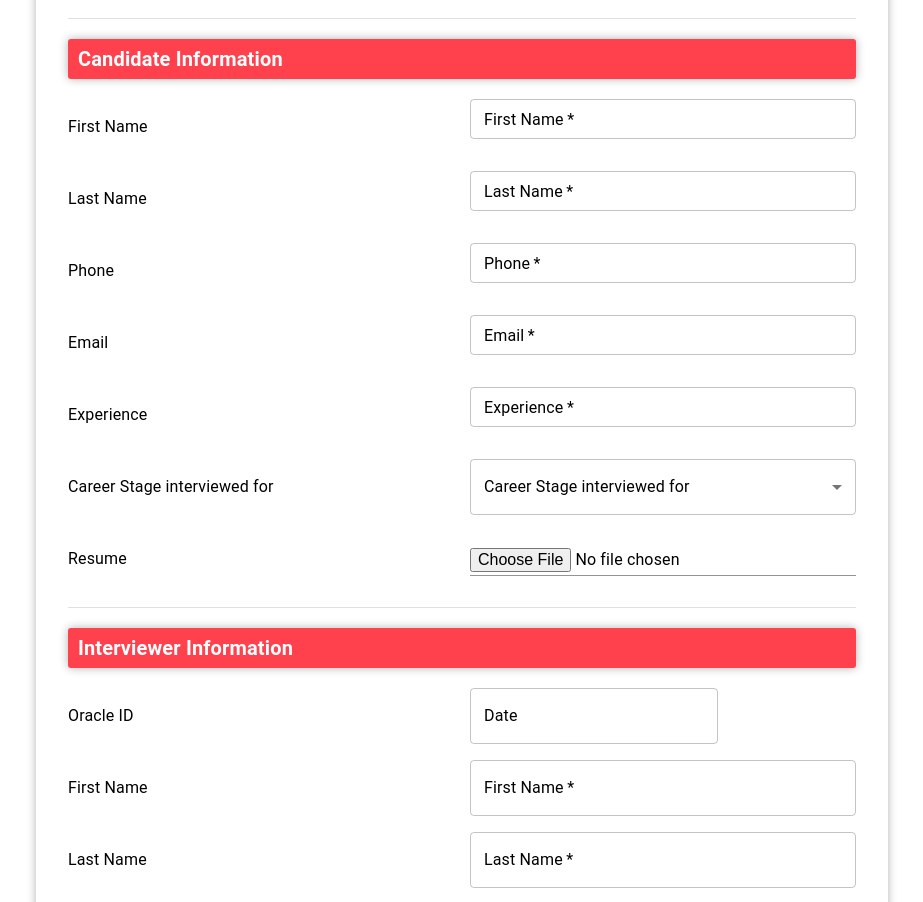
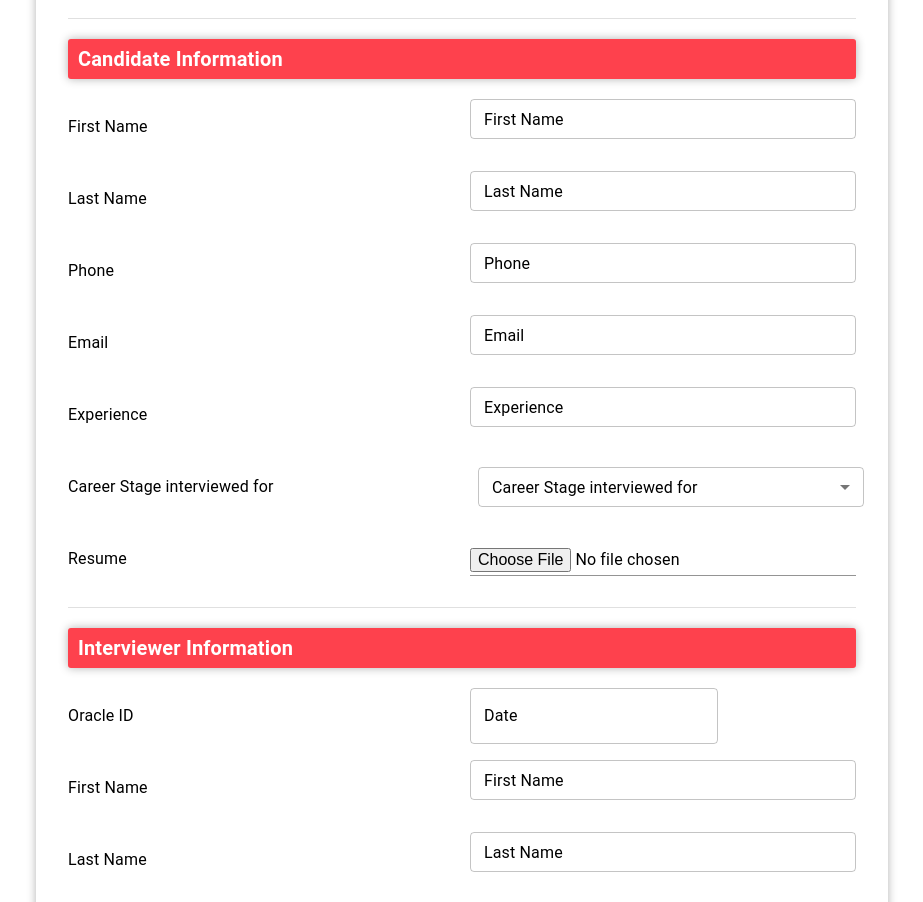
Before and after one commit to themsv/hirebuddy, a React (Create React App) app: page /conduct-interview in a window 1280 px wide. Shown: the part 470-1372 px from the top of the page, without its empty margins (178-1101 px from the left). Built offline with nearby package versions, Linux system fonts and the light colour scheme.

Commit message:
added date validation

```diff
--- a/package.json
+++ b/package.json
@@ -5,6 +5,7 @@
   "dependencies": {
     "@emotion/react": "^11.10.0",
     "@emotion/styled": "^11.10.0",
+    "@hookform/resolvers": "^2.9.7",
     "@mui/icons-material": "^5.8.4",
     "@mui/material": "^5.10.1",
     "@mui/styled-engine-sc": "^5.10.1",
@@ -15,6 +16,8 @@
     "@testing-library/user-event": "^13.5.0",
     "axios": "^0.27.2",
     "date-fns": "^2.29.2",
+    "install": "^0.13.0",
+    "npm": "^8.18.0",
     "react": "^18.2.0",
     "react-dom": "^18.2.0",
     "react-hook-form": "^7.34.2",
@@ -23,7 +26,8 @@
     "react-scripts": "5.0.1",
     "redux-logger": "^3.0.6",
     "styled-components": "^5.3.5",
-    "web-vitals": "^2.1.4"
+    "web-vitals": "^2.1.4",
+    "yup": "^0.32.11"
   },
   "scripts": {
     "start": "react-scripts start",
--- a/src/components/date-picker/index.js
+++ b/src/components/date-picker/index.js
@@ -16,6 +16,7 @@ export default function BasicDatePicker() {
           setValue(newValue);
         }}
         renderInput={(params) => <TextField {...params} />}
+        size="small"
       />
     </LocalizationProvider>
   );
--- a/src/components/dropdown/index.js
+++ b/src/components/dropdown/index.js
@@ -7,14 +7,14 @@ import Select from "@mui/material/Select";
 
 export default function BasicSelect({ items, label }) {
   const [age, setAge] = React.useState("");
-  console.log(items);
+
   const handleChange = (event) => {
     setAge(event.target.value);
   };
 
   return (
-    <Box sx={{ minWidth: 120 }}>
-      <FormControl fullWidth>
+    <Box>
+      <FormControl fullWidth sx={{ m: 1, minWidth: 120 }} size="small">
         <InputLabel id="demo-simple-select-label">{label}</InputLabel>
         <Select
           data-testid="select"
--- a/src/components/form-input/index.js
+++ b/src/components/form-input/index.js
@@ -5,7 +5,6 @@ const FormInput = forwardRef((props, ref) => {
   return (
     <TextField
       sx={{ width: "100%" }}
-      required
       variant="outlined"
       fullWidth
       inputRef={ref}
--- a/src/components/interviewInformation/index.js
+++ b/src/components/interviewInformation/index.js
@@ -9,22 +9,37 @@ import BaseButton from "../../components/button";
 import Divider from "@mui/material/Divider";
 import { useForm } from "react-hook-form";
 import FormInput from "../form-input";
-import { useFormControl } from "@mui/material";
+import * as yup from "yup";
+import { yupResolver } from "@hookform/resolvers/yup";
+import { max } from "date-fns";
+
+const schema = yup.object().shape({
+  firstName: yup.string().max(30).required(),
+  lastName: yup.string().max(30).required(),
+  phone: yup.number().required(),
+  email: yup.string().email().required(),
+  experience: yup.number().min(1).max(100).required(),
+  resume: yup.string().min(10).required(),
+});
 
 const InterviewDetail = () => {
   const {
     register,
     handleSubmit,
     formState: { errors },
-  } = useForm();
+  } = useForm({ resolver: yupResolver(schema) });
 
-  const onSubmit = (data) => console.log(data);
-
+  const onSubmit = (data) => {
+    console.log(errors);
+    console.log(data);
+  };
+  console.log(errors);
   return (
     <React.Fragment>
       <CssBaseline />
       <br></br>
       <Container maxWidth="md">
+        <form onSubmit={handleSubmit(onSubmit)}>
           <ShadowBox>
             <Header>Interview Details</Header>
             <Grid container spacing={2}>
@@ -44,7 +59,6 @@ const InterviewDetail = () => {
                     { key: "2", value: "Teams Video" },
                   ]}
                   label="Mode"
-                size="small"
                 />
               </Grid>
               <Grid item xs={6}>
@@ -56,7 +70,6 @@ const InterviewDetail = () => {
                     { key: "3", value: "Core XT" },
                     { key: "4", value: "React JS" },
                   ]}
-                size="small"
                   label="Type"
                 />
               </Grid>
@@ -73,8 +86,10 @@ const InterviewDetail = () => {
                   variant="outlined"
                   type="text"
                   size="small"
-                name="sachin"
-                {...register("sachin")}
+                  name="firstName"
+                  {...register("firstName")}
+                  error={!!errors.firstName}
+                  helperText={errors?.firstName?.message}
                 />
               </Grid>
               <Grid item xs={6}>
@@ -82,11 +97,14 @@ const InterviewDetail = () => {
               </Grid>
               <Grid item xs={6}>
                 <FormInput
-                id="outlined-basic"
                   label="Last Name"
                   variant="outlined"
                   type="text"
                   size="small"
+                  name="lastName"
+                  {...register("lastName", { required: true })}
+                  error={!!errors.lastName}
+                  helperText={errors?.lastName?.message}
                 />
               </Grid>
               <Grid item xs={6}>
@@ -94,11 +112,14 @@ const InterviewDetail = () => {
               </Grid>
               <Grid item xs={6}>
                 <FormInput
-                id="outlined-basic"
                   label="Phone"
                   variant="outlined"
                   type="number"
                   size="small"
+                  name="phone"
+                  {...register("phone", { required: true })}
+                  error={!!errors.phone}
+                  helperText={errors?.phone?.message}
                 />
               </Grid>
               <Grid item xs={6}>
@@ -106,11 +127,14 @@ const InterviewDetail = () => {
               </Grid>
               <Grid item xs={6}>
                 <FormInput
-                id="outlined-basic"
                   label="Email"
                   variant="outlined"
-                type="number"
+                  type="email"
                   size="small"
+                  name="email"
+                  {...register("email", { required: true })}
+                  error={!!errors.email}
+                  helperText={errors?.email?.message}
                 />
               </Grid>
               <Grid item xs={6}>
@@ -118,11 +142,14 @@ const InterviewDetail = () => {
               </Grid>
               <Grid item xs={6}>
                 <FormInput
-                id="outlined-basic"
                   label="Experience"
                   variant="outlined"
                   type="number"
                   size="small"
+                  name="experience"
+                  {...register("experience", { required: true })}
+                  error={!!errors.experience}
+                  helperText={errors?.experience?.message}
                 />
               </Grid>
               <Grid item xs={6}>
@@ -147,11 +174,14 @@ const InterviewDetail = () => {
               </Grid>
               <Grid item xs={6}>
                 <FormInput
-                id="outlined-basic"
-                label="Experience"
+                  label="Resume"
                   variant="standard"
                   type="file"
                   size="small"
+                  name="resume"
+                  {...register("resume")}
+                  error={!!errors.resume}
+                  helperText={errors?.resume?.message}
                 />
               </Grid>
             </Grid>
@@ -171,10 +201,10 @@ const InterviewDetail = () => {
               </Grid>
               <Grid item xs={6}>
                 <FormInput
-                id="outlined-basic"
                   label="First Name"
                   variant="outlined"
                   type="text"
+                  size="small"
                 />
               </Grid>
               <Grid item xs={6}>
@@ -182,10 +212,10 @@ const InterviewDetail = () => {
               </Grid>
               <Grid item xs={6}>
                 <FormInput
-                id="outlined-basic"
                   label="Last Name"
                   variant="outlined"
                   type="text"
+                  size="small"
                 />
               </Grid>
               <Grid item xs={6}>
@@ -193,10 +223,10 @@ const InterviewDetail = () => {
               </Grid>
               <Grid item xs={6}>
                 <FormInput
-                id="outlined-basic"
                   label="Email"
                   variant="outlined"
                   type="text"
+                  size="small"
                 />
               </Grid>
               <Grid item xs={6}>
@@ -213,19 +243,14 @@ const InterviewDetail = () => {
               </Grid>
             </Grid>
             <Divider />
-          <BaseButton
-            onClick={() => {
-              onSubmit();
-            }}
-          >
-            Submit
-          </BaseButton>
+            <BaseButton type="submit">Submit</BaseButton>
           </ShadowBox>
           {/* <Stack alignItems="flex-end">
           <br></br>
           <BaseButton variant="contained">Submit</BaseButton>
           <br></br>
         </Stack> */}
+        </form>
       </Container>
     </React.Fragment>
   );
```
Also changed, not shown: src/pages/landing/index.js (+56 -65 lines), src/store/candidate/candidate.action.js (+4 -5 lines), 1 other file (tests, documents, lock files or other folders). Lines whose indentation alone changed are shown as unchanged.
